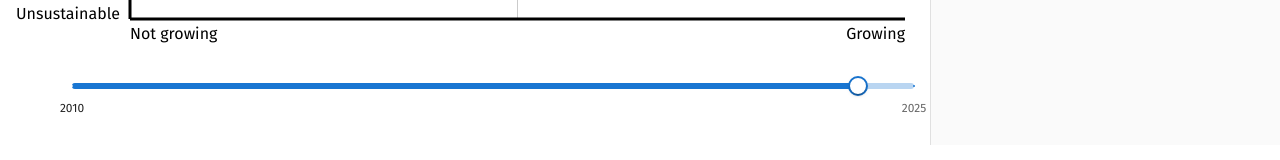
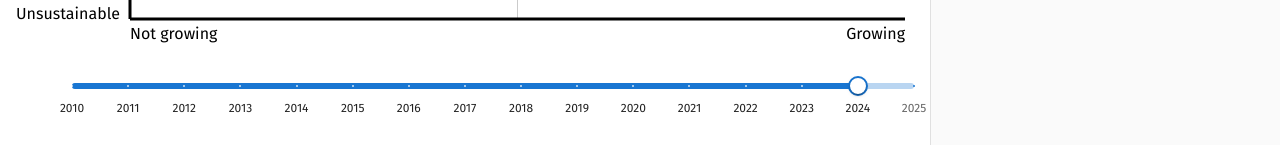
Before and after one commit to SlazengerV100/Corps-Visualisation-Tool, a React (Vite) app in the folder frontend/: page / in a window 1280 px wide. Shown: the part 655-815 px from the top of the page. Built offline with nearby package versions, Linux system fonts and the light colour scheme; no server answers; some icons are missing.

Commit message:
Add labels for every year on the slider

```diff
--- a/frontend/src/components/overview/AnimationPanel.jsx
+++ b/frontend/src/components/overview/AnimationPanel.jsx
@@ -38,6 +38,12 @@ export default function AnimationPanel({year, setYear}) {
 
     const [playing, setPlaying] = useState(false)
     const intervalRef = useRef(null)
+
+    // Generate marks for every year between MIN_YEAR and MAX_YEAR
+    const yearMarks = Array.from({ length: MAX_YEAR - MIN_YEAR + 1 }, (_, index) => ({
+        value: MIN_YEAR + index,
+        label: (MIN_YEAR + index).toString()
+    }))
 
     const togglePlay = () => {
         setPlaying(prev => !prev)
@@ -81,10 +87,7 @@ export default function AnimationPanel({year, setYear}) {
                     min={MIN_YEAR}
                     max={MAX_YEAR}
                     step={1}
-                    marks={[
-                        { value: MIN_YEAR, label: MIN_YEAR.toString() },
-                        { value: MAX_YEAR, label: MAX_YEAR.toString() },
-                    ]}
+                    marks={yearMarks}
                     onChange={handleSliderChange}
                 />
             </Box>
```
